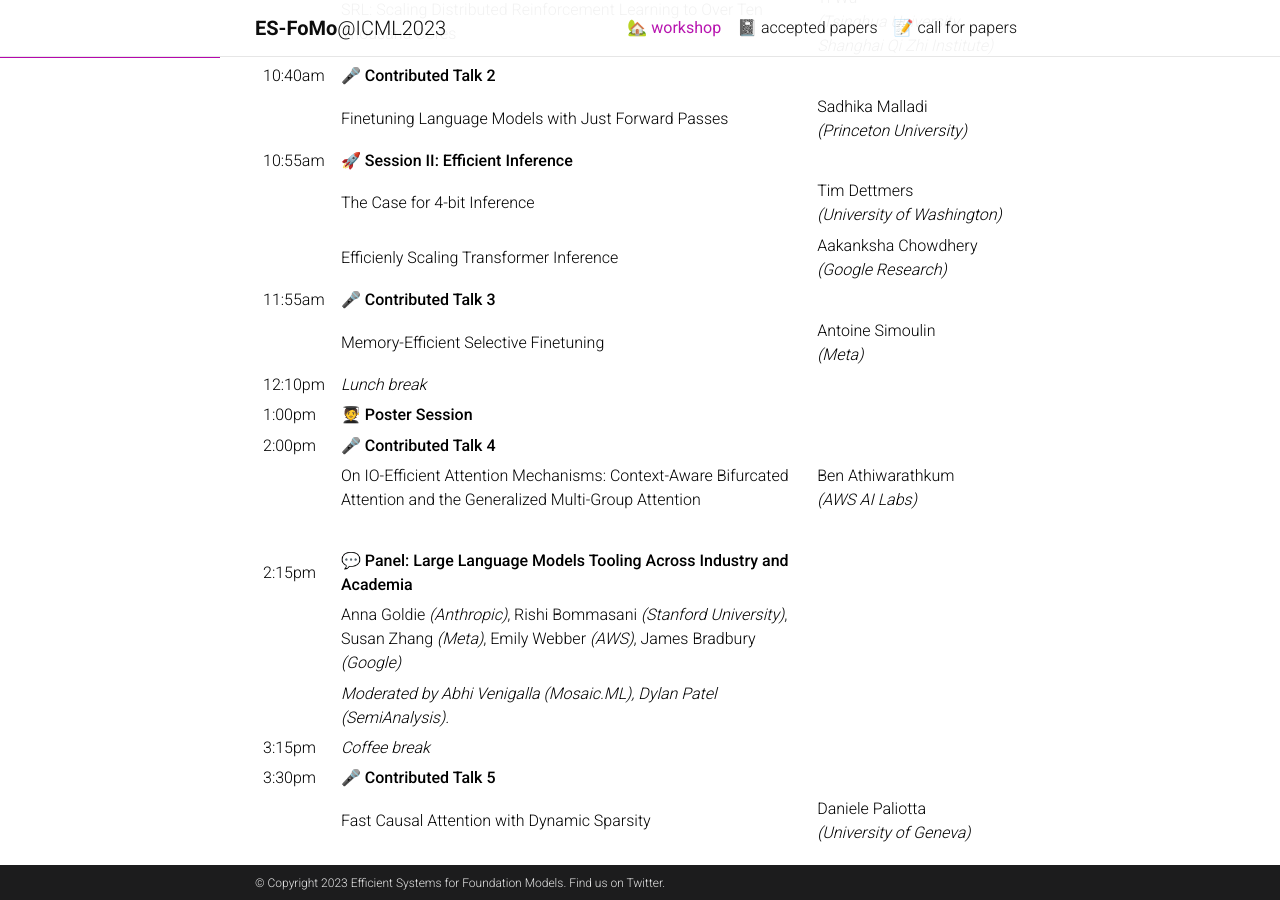
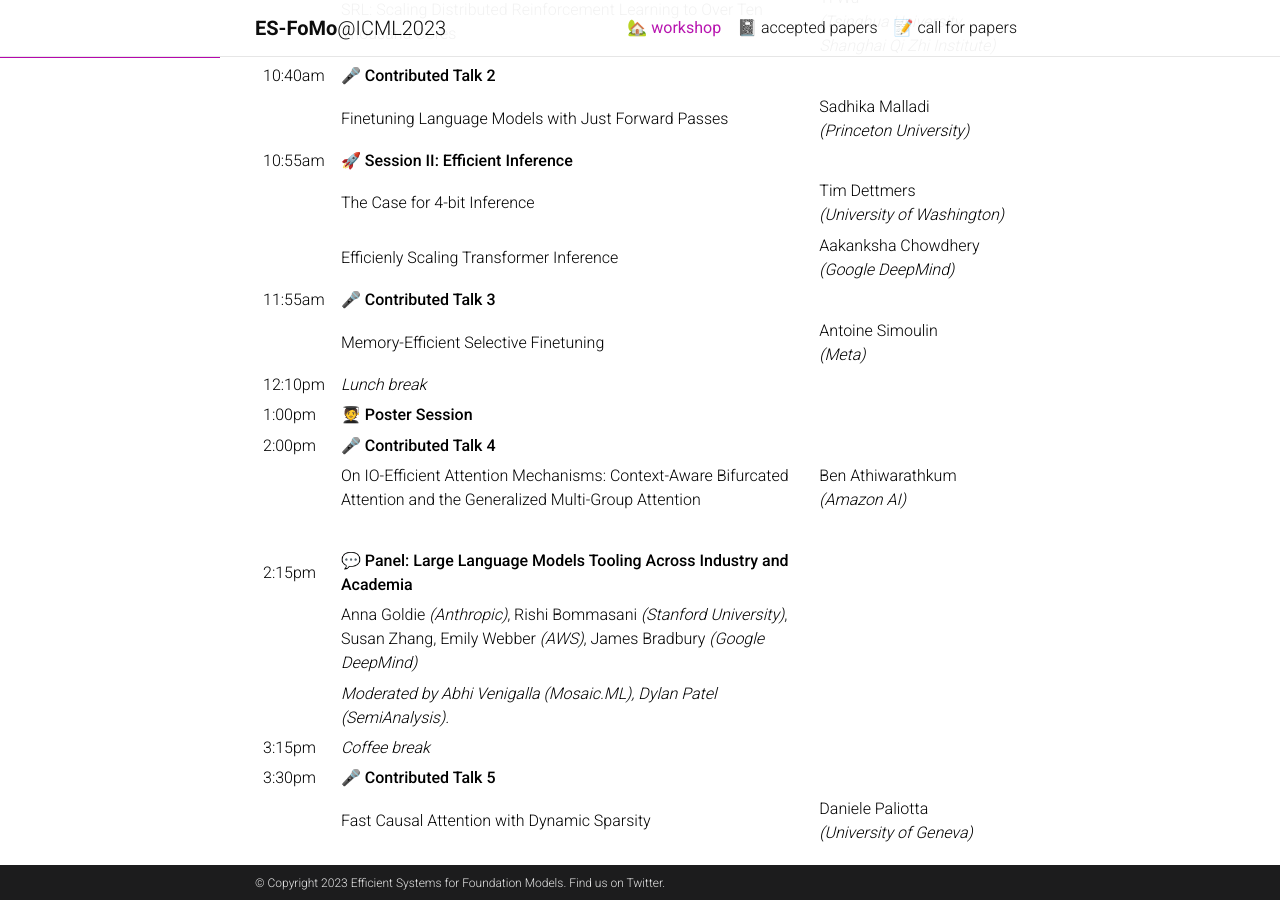
Before and after one commit to slippylolo/es-fomo.github.io, a Jekyll site: the page built from _pages/about.md, in a window 1280 px wide and 900 px high, scrolled down 1155 px. Built offline with Jekyll 4.4.1, drawn with Linux system fonts in a browser that asks for light colours; full-size pictures stand in for the smaller copies a plugin makes; comment, search, counter and statistics services are not loaded; a style sheet for code colours, icons or effects is not loaded; some of the changed text lies outside the part shown.

Commit message:
:sparkles: Clean-up affiliations

```diff
--- a/_pages/about.md
+++ b/_pages/about.md
@@ -40,16 +40,16 @@ subtitle: <i>Workshop at the International Conference on Machine Learning (ICML)
 |         | Finetuning Language Models with Just Forward Passes                                                                                       | Sadhika Malladi <br> *(Princeton University)*                   |
 | 10:55am | 🚀 **Session II: Efficient Inference**                                                                                                    |                                                                 |
 |         | The Case for 4-bit Inference                                                                                                              | Tim Dettmers <br> *(University of Washington)*                  |
-|         | Efficienly Scaling Transformer Inference                                                                                                  | Aakanksha Chowdhery <br> *(Google Research)*                    |
+|         | Efficienly Scaling Transformer Inference                                                                                                  | Aakanksha Chowdhery <br> *(Google DeepMind)*                    |
 | 11:55am | 🎤 **Contributed Talk 3**                                                                                                                 |                                                                 |
 |         | Memory-Efficient Selective Finetuning                                                                                                     | Antoine Simoulin <br> *(Meta)*                                  |
 | 12:10pm | *Lunch break*                                                                                                                             |                                                                 |
 | 1:00pm  | 🧑‍🎓 **Poster Session**                                                                                                                  |                                                                 |
 | 2:00pm  | 🎤 **Contributed Talk 4**                                                                                                                 |                                                                 |
-|         | On IO-Efficient Attention Mechanisms: Context-Aware Bifurcated Attention and the Generalized Multi-Group Attention                        | Ben Athiwarathkum<br> *(AWS AI Labs)*                           |
+|         | On IO-Efficient Attention Mechanisms: Context-Aware Bifurcated Attention and the Generalized Multi-Group Attention                        | Ben Athiwarathkum<br> *(Amazon AI)*                           |
 |         |                                                                                                                                           |                                                                 |
 | 2:15pm  | 💬 **Panel: Large Language Models Tooling Across Industry and Academia**                                                                  |                                                                 |
-|         | Anna Goldie *(Anthropic)*, Rishi Bommasani *(Stanford University)*, Susan Zhang *(Meta)*, Emily Webber *(AWS)*, James Bradbury *(Google)* |                                                                 |
+|         | Anna Goldie *(Anthropic)*, Rishi Bommasani *(Stanford University)*, Susan Zhang, Emily Webber *(AWS)*, James Bradbury *(Google DeepMind)* |                                                                 |
 |         | *Moderated by Abhi Venigalla (Mosaic.ML), Dylan Patel (SemiAnalysis).*                                                                    |                                                                 |
 | 3:15pm  | *Coffee break*                                                                                                                            |                                                                 |
 | 3:30pm  | 🎤 **Contributed Talk 5**                                                                                                                 |                                                                 |
```
Also changed, not shown: _projects/aakanksha.md (+1 -1 lines), _projects/james.md (+1 -1 lines), _projects/susan.md (+1 -1 lines).
